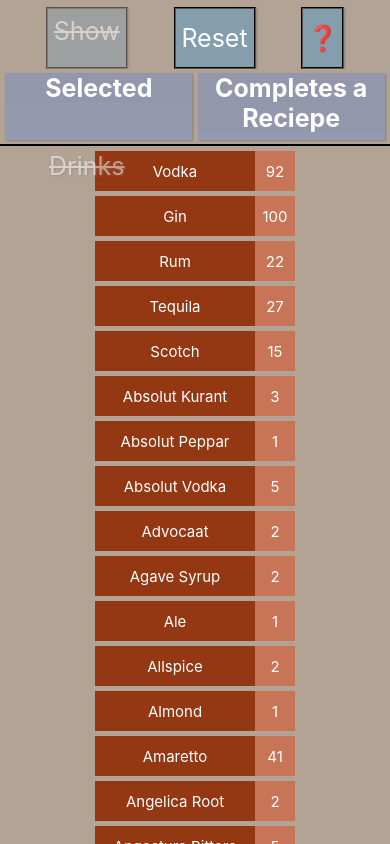
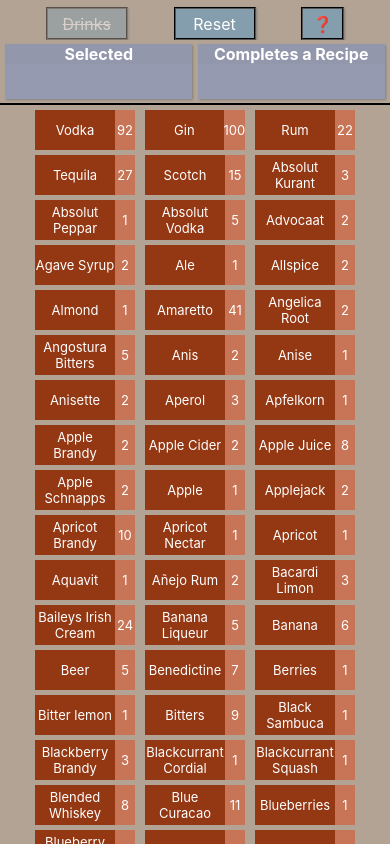
Before and after one commit to Ethan-Pryce/CocktailCompleter, a React (Create React App) app: page / in a window 390 px wide. Shown: the top 844 px of the page. Built offline with nearby package versions, Linux system fonts and the light colour scheme.

Commit message:
Fixed a ton of CSS and added some mobile stuff

```diff
--- a/public/index.html
+++ b/public/index.html
@@ -7,7 +7,7 @@
     <meta name="theme-color" content="#000000" />
     <meta
       name="description"
-      content="Web site created using create-react-app"
+      content="A handy tool to help you fill out your cocktail bar by showing how valuable each ingredient will be. "
     />
     <link rel="apple-touch-icon" href="%PUBLIC_URL%/logo192.png" />
     <!--
--- a/src/App.css
+++ b/src/App.css
@@ -261,12 +261,12 @@
 }
 
 .helpBox {
-  background-color: gray;
+  background-color: var(--ingredient-count);
   width: 400px;
-  position: absolute;
+  position: fixed;
   z-index: 3;
   top: 30vh;
-
+  filter:drop-shadow(1px 1px 1px gray);
 }
 
 @keyframes App-logo-spin {
@@ -277,3 +277,39 @@
     transform: rotate(360deg);
   }
 }
+
+@media screen and (max-width:500px) {
+  .displayIng{
+    min-width:100px;
+    font-size: 13px;
+  }
+
+  .selectedIng{
+    min-width:100px;
+    font-size: 13px;
+  }
+
+
+  .topBar {
+    height: 40px;
+  }
+  .topButton, .topButtonDisabled{
+    font-size:medium;
+    line-height: 20px;
+
+  }
+
+  .infoBar{
+    top:40px;
+
+  }
+
+  h3{
+    font-size: medium;
+  }
+
+  .helpBox{
+    width: 80%;
+  }
+
+}
--- a/src/App.js
+++ b/src/App.js
@@ -324,7 +324,7 @@
     <div className="App">
 
         <div className='topBar'>
-        <div id="showButton" className={Object.keys(makable).length > 0 ? 'topButton' : 'topButtonDisabled'} onClick={toggleSelected} >Show me the Drinks</div>
+        <div id="showButton" className={Object.keys(makable).length > 0 ? 'topButton' : 'topButtonDisabled'} onClick={toggleSelected} >Drinks</div>
         <div id="resetButton" className='topButton' onClick={reset} >Reset</div>
         <div id="questionButton" className='topButton' onClick={toggleHelp}>&#10067;</div>
         </div>
@@ -334,7 +334,7 @@
             <div className="flexList">{itemsSelected.map((sel) => <div className="selectedIng" key={sel} onClick={() =>deselect(sel)}> {sel}</div>)}</div>
             </div>
           <div className='infoBlock'>
-              <div className='topper'><h3>Completes a Reciepe</h3></div>
+              <div className='topper'><h3>Completes a Recipe</h3></div>
               <div className="flexList">
               {Object.keys(missingOne).length ? ingredients.map((ing) => (combos(ing) > 0 ? <Ingredient name={ing} key={ing} num={combos(ing)} onClick={() => select(ing)}></Ingredient> : null)) : null}
               </div>
```
